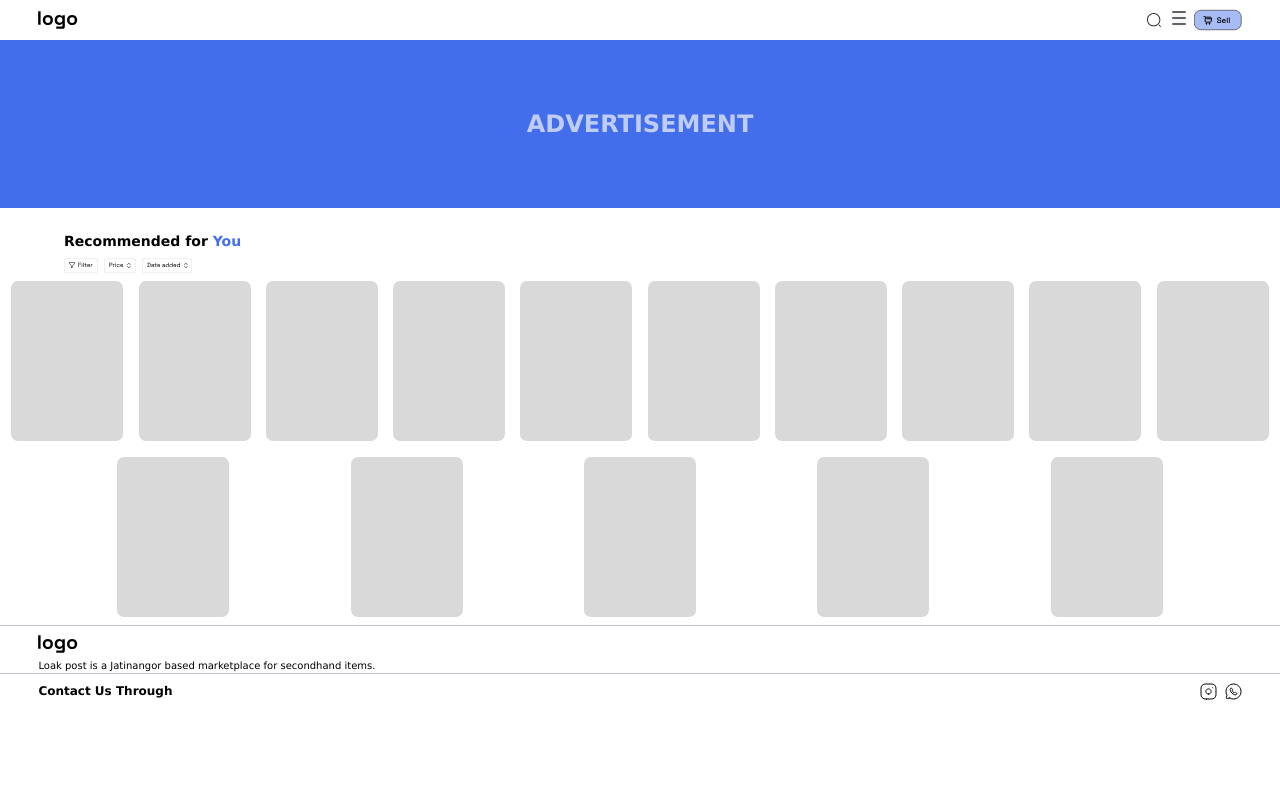
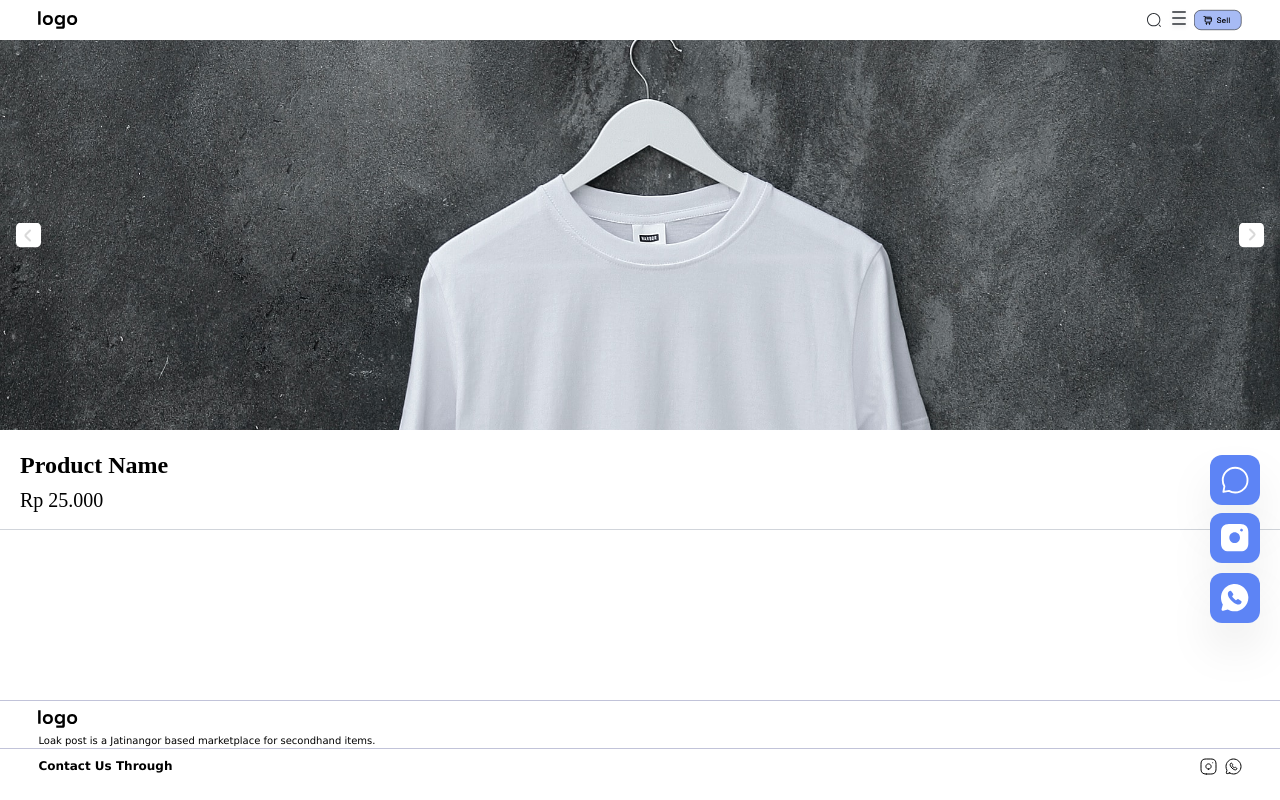
Before and after one commit to Nerggg/React-Training-Nerg, a React (Create React App) app: page / in a window 1280 px wide. Built offline with nearby package versions, Linux system fonts and the light colour scheme.

Commit message:
Penambahan bagian productPage

```diff
--- a/src/Features/ProductPage/desc.js
+++ b/src/Features/ProductPage/desc.js
@@ -1,18 +1,24 @@
 function desc() {
-  return (
-    <div className="relative w-390 h-12 m-5 text-clip left-3font-space">
-      <h1 className="font-bold">Description</h1>
-      <p className="font-light">
-        Lorem ipsum dolor sit amet, consectetur adipiscing elit, sed do eiusmod
-        tempor incididunt ut labore et dolore magna aliqua. Ut enim ad minim
-        veniam, quis nostrud exercitation ullamco laboris nisi ut aliquip ex ea
-        commodo consequat. Duis aute irure dolor in reprehenderit in voluptate
-        velit esse cillum dolore eu fugiat nulla pariatur. Excepteur sint
-        occaecat cupidatat non proident, sunt in culpa qui officia deserunt
-        mollit anim id est laborum.
-      </p>
-    </div>
-  );
+  return <div></div>;
 }
 
 export default desc;
+
+// function desc() {
+//   return (
+//     <div className="relative w-[300px] h-auto m-0  left-5 font-space">
+//       <h1 className="font-bold">Description</h1>
+//       <p className="font-light">
+// Lorem ipsum dolor sit amet, consectetur adipiscing elit, sed do eiusmod
+// tempor incididunt ut labore et dolore magna aliqua. Ut enim ad minim
+// veniam, quis nostrud exercitation ullamco laboris nisi ut aliquip ex ea
+// commodo consequat. Duis aute irure dolor in reprehenderit in voluptate
+// velit esse cillum dolore eu fugiat nulla pariatur. Excepteur sint
+// occaecat cupidatat non proident, sunt in culpa qui officia deserunt
+// mollit anim id est laborum.
+//       </p>
+//     </div>
+//   );
+// }
+
+// export default desc;
--- /dev/null
+++ b/src/Features/ProductPage/footer.js
@@ -0,0 +1,31 @@
+import LoakPostLogo from "../../Assets/loakpost-logo.svg";
+import IgIcon from "../../Assets/ig-icon.svg";
+import WaIcon from "../../Assets/wa-icon.svg";
+
+function Footer() {
+  return (
+    <div className="relative">
+      <div className="fixed bottom-0 inset-x-0 w-full h-[100px] bg-white border-bordergray border-t items-center">
+        <img
+          src={LoakPostLogo}
+          alt="LoakPost Logo"
+          className="mt-2 ml-[3%] w-10 h-5"
+        />
+        <div className="mt-1 ml-[3%] w-[60%] text-[10px]">
+          Loak post is a Jatinangor based marketplace for secondhand items.
+        </div>
+        <div className="flex w-full h-[35px] items-center border-bordergray border-t">
+          <div className="justify-start w-full ml-[3%]">
+            <div className="font-bold text-[12px]">Contact Us Through</div>
+          </div>
+          <div className="justify-end w-full flex mr-[3%] items-center">
+            <img src={IgIcon} alt="Instagram Icon" className="float-left" />
+            <img src={WaIcon} alt="Whatsapp Icon" className="float-left pl-2" />
+          </div>
+        </div>
+      </div>
+    </div>
+  );
+}
+
+export default Footer;
--- a/src/Features/ProductPage/picture.js
+++ b/src/Features/ProductPage/picture.js
@@ -38,7 +38,7 @@ function Picture() {
   };
 
   return (
-    <div className="relative w-full h-[258px] m-auto p-auto group">
+    <div className="relative w-full h-[390px] m-auto p-auto group">
       <div
         style={{ backgroundImage: `url(${slides[currentIndex].url})` }}
         className="w-full h-full  bg-center bg-cover bg-[#D9D9D9] duration-150"
--- a/src/Features/ProductPage/product.js
+++ b/src/Features/ProductPage/product.js
@@ -1,18 +1,54 @@
 import chatIcon from "../../Assets/chat-icon.svg";
-function product() {
+import igWhite from "../../Assets/instagram-white.svg";
+import waWhite from "../../Assets/wa-white.svg";
+
+function Product() {
+  // const [buttonClicked, setButtonClicked] = useState(false);
+  const handleToggle = () => {
+    const buttonIg = document.getElementById("buttonIg");
+    const buttonWa = document.getElementById("buttonWa");
+    // setButtonClicked(!buttonClicked);
+    buttonIg.classList.toggle("hidden");
+    buttonIg.classList.toggle("transition-transform");
+    buttonWa.classList.toggle("hidden");
+    buttonWa.classList.toggle("transition-transform");
+  };
+
   return (
-    <div className="relative w-full h-[96px]">
-      <div className="w-full h-full border-b-[1px] border-gray-300 font-space ">
-        <div className="absolute top-[50%] -translate-x-0 translate-y-[-50%] left-5 ">
-          <h1 className="font-bold  text-2xl">Product Name</h1>
-          <h3>Rp 25.000</h3>
+    <div className="relative w-full h-[100px] border-b-[1px] border-gray-300">
+      <div className="text-container">
+        <div className="absolute top-[50%] -translate-x-0 translate-y-[-40%] font-space left-5">
+          <h1 className="font-bold text-2xl">Product Name</h1>
+          <h3 className="font-light -translate-x-0 translate-y-[-200%]">
+            Rp 25.000
+          </h3>
         </div>
-        <div className="flex justify-center absolute top-[50%] w-[50px] h-[50px] -translate-x-0 translate-y-[-50%] right-5 rounded-xl bg-[#5D84F5] ">
-          <img src={chatIcon} alt="chat icon" width="28px" height="28px" />
+        <div className="flex justify-center p-0 m-0 absolute top-[50%] w-[50px] h-[50px] -translate-x-0 translate-y-[-50%] right-5 shadow-2xl rounded-xl bg-[#5D84F5] group cursor-pointer">
+          <button
+            id="button"
+            onClick={handleToggle}
+            // className={buttonClicked ? "button-clicked" : ""}
+          >
+            <img src={chatIcon} alt="chat icon" width={28} height={28} />
+          </button>
+        </div>
+        <div>
+          <div
+            id="buttonIg"
+            className="flex justify-center  transition-transform items-center p-0 m-0 absolute top-[109%] w-[50px] h-[50px] -translate-x-0 translate-y-[-50%] right-5 shadow-2xl rounded-xl bg-[#5D84F5]"
+          >
+            <img src={igWhite} alt="chat icon" width={28} height={28} />
+          </div>
+          <div
+            id="buttonWa"
+            className="flex justify-center transition-transform items-center p-0 m-0 absolute top-[170%] w-[50px] h-[50px] -translate-x-0 translate-y-[-50%] right-5 shadow-2xl rounded-xl bg-[#5D84F5]"
+          >
+            <img src={waWhite} alt="chat icon" width={28} height={28} />
+          </div>
         </div>
       </div>
     </div>
   );
 }
 
-export default product;
+export default Product;
--- /dev/null
+++ b/src/Form.js
@@ -0,0 +1,13 @@
+import Header from "./Features/Header/header";
+import Footer from "./Features/Footer/footer";
+
+function Form() {
+  return (
+    <div>
+      <Header />
+      <Footer />
+    </div>
+  );
+}
+
+export default Form;
--- a/src/index.js
+++ b/src/index.js
@@ -1,17 +1,18 @@
-import React from 'react';
-import ReactDOM from 'react-dom/client';
-import './index.css';
-import App from './App';
-import FaqPage from './faq-page'
-import HomePage from './home-page'
-import LandingPage from './landing-page'
-import AboutUsPage from './aboutus-page'
-import reportWebVitals from './reportWebVitals';
+import React from "react";
+import ReactDOM from "react-dom/client";
+import "./index.css";
+import App from "./App";
+import FaqPage from "./faq-page";
+import HomePage from "./home-page";
+import ProductPage from "./productPage";
+import LandingPage from "./landing-page";
+import AboutUsPage from "./aboutus-page";
+import reportWebVitals from "./reportWebVitals";
 
-const root = ReactDOM.createRoot(document.getElementById('root'));
+const root = ReactDOM.createRoot(document.getElementById("root"));
 root.render(
   <React.StrictMode>
-    <HomePage />
+    <ProductPage />
   </React.StrictMode>
 );
 
--- a/src/productPage.js
+++ b/src/productPage.js
@@ -1,14 +1,14 @@
 import Header from "./Features/Header/header";
 import Picture from "./Features/ProductPage/picture";
 import Product from "./Features/ProductPage/product";
-import Footer from "./Features/Footer/footer";
+import Footer from "./Features/ProductPage/footer.js";
 import Desc from "./Features/ProductPage/desc";
 // import "./App.css";
 import React from "react";
 
-function App() {
+function productPage() {
   return (
-    <div>
+    <div className="relative">
       <div className="header">
         <Header />
       </div>
@@ -32,4 +32,4 @@ function App() {
   );
 }
 
-export default App;
+export default productPage;
```
Also changed, not shown: src/Features/Footer/footer.js (+11 -5 lines), src/Assets/instagram-white.svg (added), src/Assets/wa-white.svg (added).
